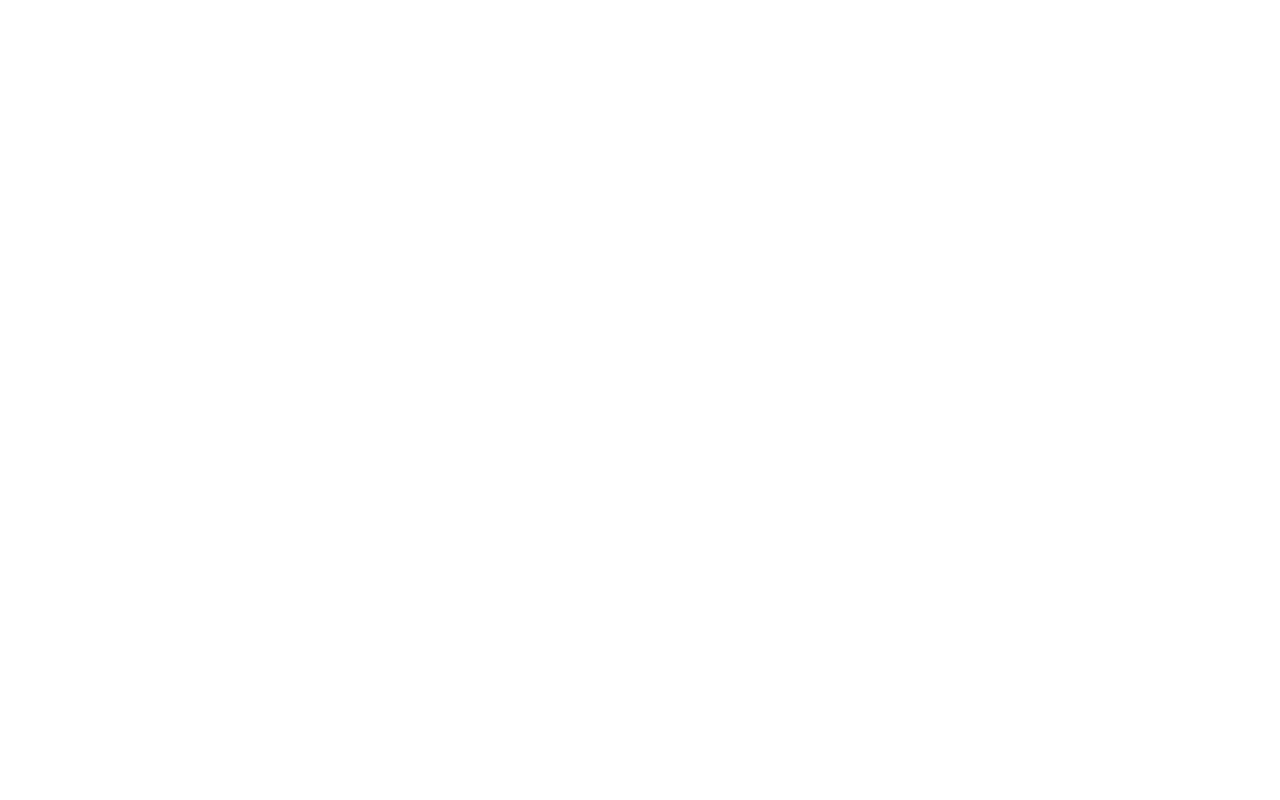
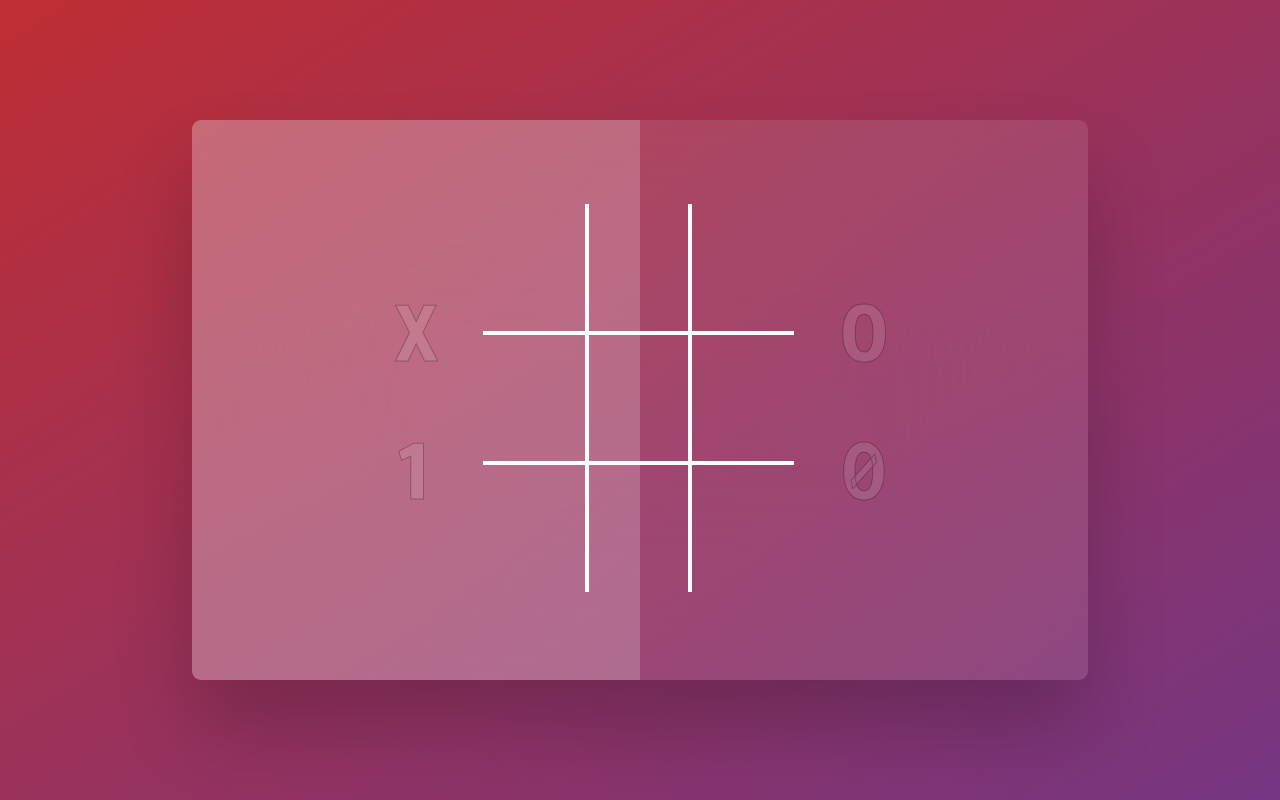
Before and after one commit to ChaionSaha/tic-tac-toe, a plain HTML site: page index.html in a window 1280 px wide. Drawn offline with Linux system fonts and the light colour scheme.

Commit message:
design added

```diff
--- a/index.html
+++ b/index.html
@@ -13,6 +13,35 @@
 		<title>Tic Tac Toe</title>
 	</head>
 	<body>
+		<div class="main-game">
+			<div class="result">
+				<div class="x active">
+					<p class="name">X</p>
+					<p class="x-result">1</p>
+				</div>
+				<div class="o">
+					<p class="name">O</p>
+					<p class="o-result">0</p>
+				</div>
+			</div>
+			<div class="table">
+				<div class="tr">
+					<div class="td" data-id="11"></div>
+					<div class="td" data-id="12"></div>
+					<div class="td" data-id="13"></div>
+				</div>
+				<div class="tr">
+					<div class="td" data-id="21"></div>
+					<div class="td" data-id="22"></div>
+					<div class="td" data-id="23"></div>
+				</div>
+				<div class="tr">
+					<div class="td" data-id="31"></div>
+					<div class="td" data-id="32"></div>
+					<div class="td" data-id="33"></div>
+				</div>
+			</div>
+		</div>
 		<script src="script/index.js"></script>
 	</body>
 </html>
--- a/style/style.scss
+++ b/style/style.scss
@@ -0,0 +1,116 @@
+@import url("https://fonts.googleapis.com/css2?family=Inconsolata:wght@200;300;400;500;600;700;800;900&display=swap");
+
+*,
+*::before,
+*::after {
+	padding: 0;
+	margin: 0;
+	font-family: inherit;
+	box-sizing: border-box;
+	// font-weight: inherit;
+}
+
+body {
+	height: 100vh;
+	width: 100vw;
+	background: linear-gradient(to top left, #753682 0%, #bf2e34 100%);
+	font-family: "Inconsolata", monospace;
+
+	display: flex;
+	justify-content: center;
+	align-items: center;
+}
+
+.main-game {
+	position: relative;
+	width: 70vw;
+	height: 70vh;
+	background-color: rgba(255, 255, 255, 0.1);
+	backdrop-filter: blur(100px);
+	box-shadow: 0 3rem 5rem rgba(0, 0, 0, 0.2);
+	border-radius: 9px;
+	overflow: hidden;
+	display: flex;
+	justify-content: center;
+	align-items: center;
+
+	& .result {
+		position: absolute;
+		z-index: 10;
+		display: flex;
+		width: 100%;
+		height: 100%;
+		align-items: center;
+		transition: all 200ms;
+		color: rgba(255, 255, 255, 0.1);
+		font-size: 7vw;
+		-webkit-text-stroke: 1px rgba(0, 0, 0, 0.25);
+		font-weight: 900;
+
+		& div {
+			flex-grow: 1;
+			display: flex;
+			flex-direction: column;
+			justify-content: center;
+			align-items: center;
+			height: 100%;
+		}
+
+		& p {
+			&:first-of-type {
+				margin-bottom: 10%;
+			}
+		}
+	}
+}
+
+.active {
+	background-color: rgba(255, 255, 255, 0.2);
+}
+
+/////////////////////////////////////////////
+/// Making the table
+.table {
+	border-collapse: collapse;
+	z-index: 100;
+	height: 70%;
+	width: 35%;
+	display: flex;
+	flex-direction: column;
+
+	& .tr {
+		display: flex;
+		width: 100%;
+		height: 33%;
+
+		&:first-of-type .td {
+			border-top: none;
+		}
+
+		&:last-of-type .td {
+			border-bottom: none;
+		}
+
+		& .td:first-of-type {
+			border-left: none;
+		}
+
+		& .td:last-of-type {
+			border-right: none;
+		}
+	}
+
+	& .td {
+		//padding: 0.5rem;
+		border: 2px solid rgba(255, 255, 255, 1);
+		text-align: center;
+		font-size: 6vw;
+		font-weight: 300;
+		color: rgba(255, 255, 255, 1);
+		width: 33%;
+		height: 100%;
+		display: flex;
+		justify-content: center;
+		align-items: center;
+	}
+}
```
Also changed, not shown: style/style.css.
